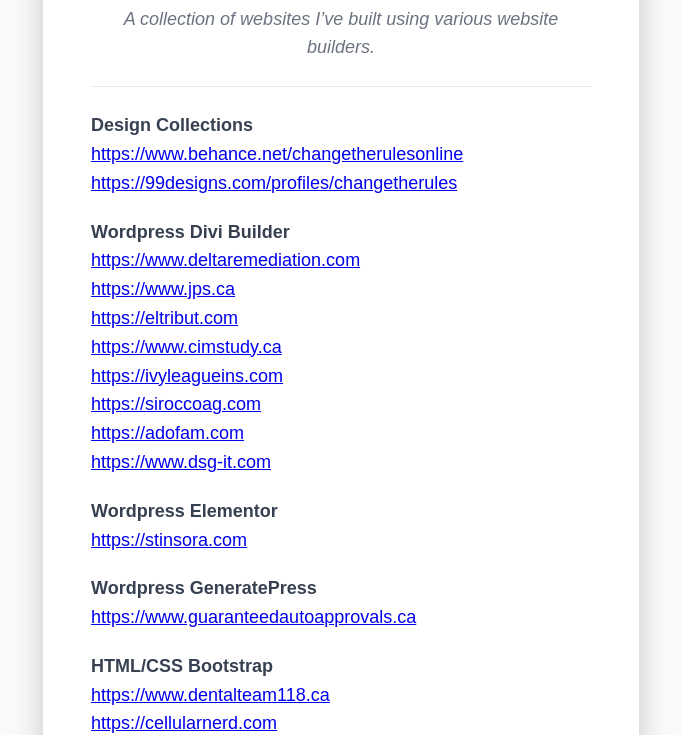
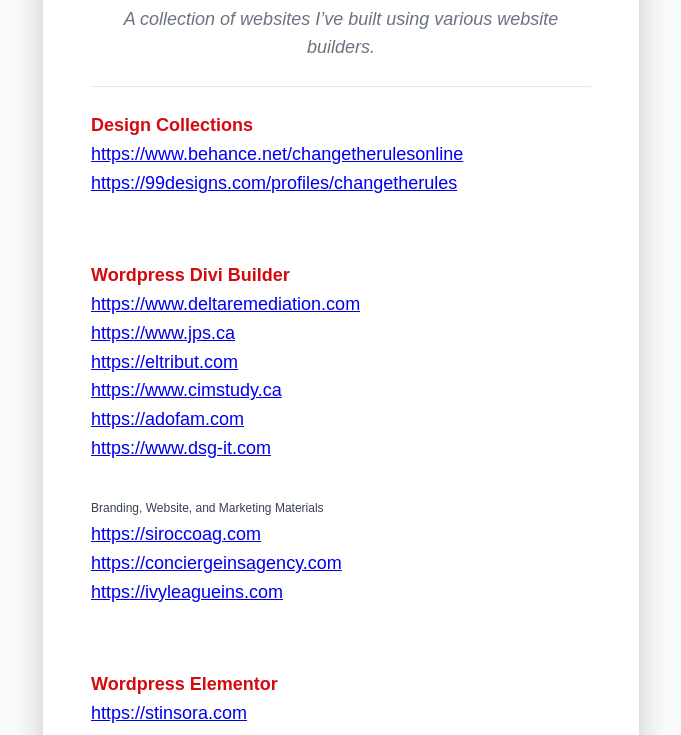
Before and after one commit to berniebetgcarpio/websitebuilds, a plain HTML site: page index.html in a window 1280 px wide. Shown: the part 224-959 px from the top of the page, without its empty margins (299-980 px from the left). Drawn offline with Linux system fonts and the light colour scheme; a web font is replaced by a local one.

Commit message:
Add files via upload

```diff
--- a/index.html
+++ b/index.html
@@ -123,41 +123,47 @@
 
         <article>
             <p style="overflow-wrap: break-word;">
-                <strong>Design Collections</strong><br>
+                <strong style="color: #D30B0F;">Design Collections</strong><br>
 				<a href="https://www.behance.net/changetherulesonline" target="_blank">https://www.behance.net/changetherulesonline</a><br>
 				<a href="https://99designs.com/profiles/changetherules" target="_blank">https://99designs.com/profiles/changetherules</a>
-            </p>
+            </p><br>
 
             <p style="overflow-wrap: break-word;">
-                <strong>Wordpress Divi Builder</strong><br>
+                <strong style="color: #D30B0F;">Wordpress Divi Builder</strong><br>
 				<a href="https://www.deltaremediation.com" target="_blank">https://www.deltaremediation.com</a><br>
 				<a href="https://www.jps.ca" target="_blank">https://www.jps.ca</a><br>
 				<a href="https://eltribut.com" target="_blank">https://eltribut.com</a><br>
 				<a href="https://www.cimstudy.ca" target="_blank">https://www.cimstudy.ca</a><br>
-				<a href="https://ivyleagueins.com" target="_blank">https://ivyleagueins.com</a><br>
+
+
+				<a href="https://adofam.com" target="_blank">https://adofam.com</a><br>
+
+				<a href="https://www.dsg-it.com" target="_blank">https://www.dsg-it.com</a><br><br>
+
+				<span style="font-size: 12px;">Branding, Website, and Marketing Materials</span><br>
 				<a href="https://siroccoag.com" target="_blank">https://siroccoag.com</a><br>
-				<a href="https://adofam.com" target="_blank">https://adofam.com</a><br>
-				<a href="https://www.dsg-it.com" target="_blank">https://www.dsg-it.com</a>
-            </p>
+				<a href="https://conciergeinsagency.com/" target="_blank">https://conciergeinsagency.com</a><br>
+				<a href="https://ivyleagueins.com" target="_blank">https://ivyleagueins.com</a>
+            </p><br>
 
             <p style="overflow-wrap: break-word;">
-                <strong>Wordpress Elementor</strong><br>
+                <strong style="color: #D30B0F;">Wordpress Elementor</strong><br>
 				<a href="https://stinsora.com" target="_blank">https://stinsora.com</a>
-            </p>
+            </p><br>
 
             <p style="overflow-wrap: break-word;">
-                <strong>Wordpress GeneratePress</strong><br>
+                <strong style="color: #D30B0F;">Wordpress GeneratePress</strong><br>
 				<a href="https://www.guaranteedautoapprovals.ca" target="_blank">https://www.guaranteedautoapprovals.ca</a>
-            </p>
+            </p><br>
 
             <p style="overflow-wrap: break-word;">
-                <strong>HTML/CSS Bootstrap</strong><br>
+                <strong style="color: #D30B0F;">HTML/CSS Bootstrap</strong><br>
 				<a href="https://www.dentalteam118.ca/" target="_blank">https://www.dentalteam118.ca</a><br>
 				<a href="https://cellularnerd.com" target="_blank">https://cellularnerd.com</a>
-            </p>
+            </p><br>
 
             <p style="overflow-wrap: break-word;">
-                <strong>Webflow</strong><br>
+                <strong style="color: #D30B0F;">Webflow</strong> <em style="font-size: 12px;">Portfolio</em><br>
 				<a href="https://berniecarpio.com" target="_blank">https://berniecarpio.com</a>
             </p>
 
```
